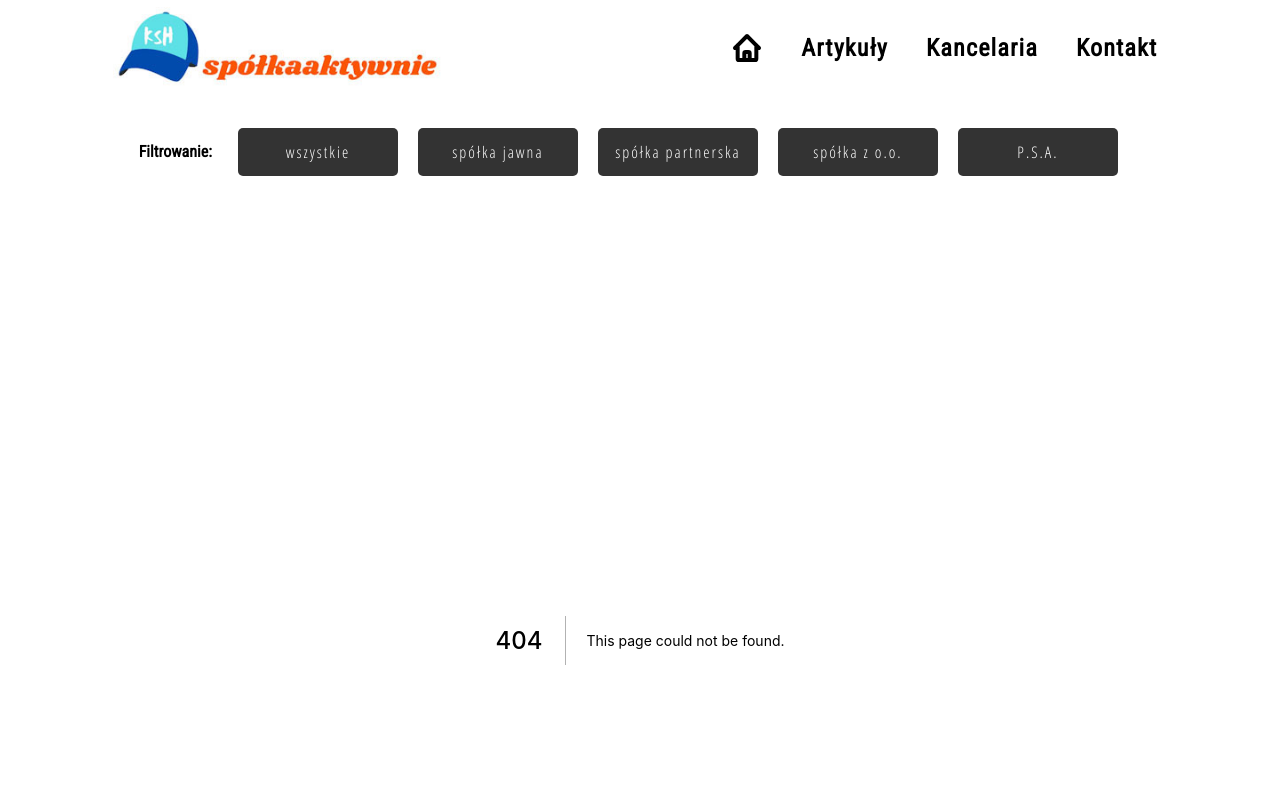
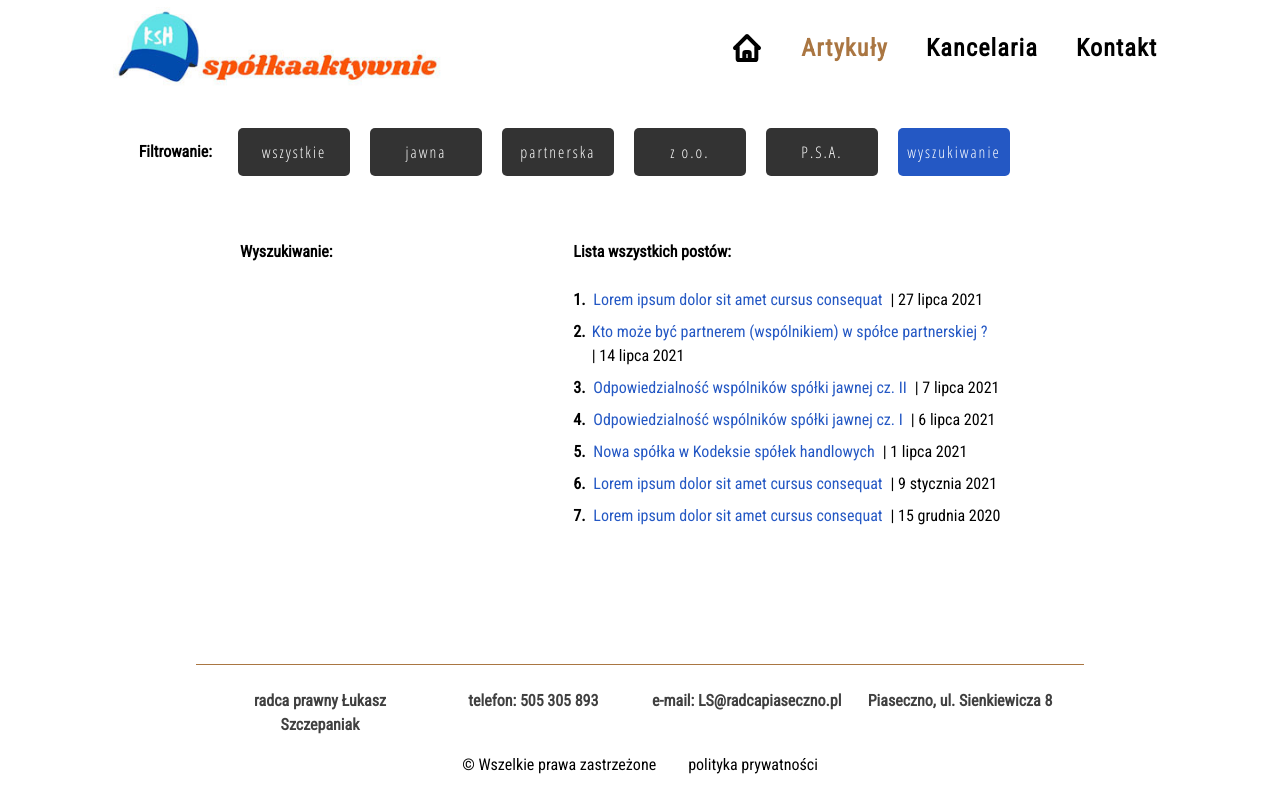
Before and after one commit to lukaszwebdev7/blog-ksh, a Next.js app: page /posts/wyszukiwanie in a window 1280 px wide. Before the commit this address had no page. Shown: the top 800 px of the page. Built offline with nearby package versions, Linux system fonts and the light colour scheme; what @tailwindcss/typography would draw is missing.

Commit message:
add wyszukiwanie.js and associated changes

```diff
--- a/components/layout/footer.js
+++ b/components/layout/footer.js
@@ -6,7 +6,7 @@ function Footer() {
 				<span className="w-10/12 bg-yellow-box h-px" />
 			</div>
 
-			<div className="sm:hidden flex flex-col justify-center text-center font-bold text-base text-gray-25 mb-2">
+			<div className="sm:hidden flex flex-col justify-center text-center font-bold text-sm text-gray-25 mb-2">
 				<div className="">radca prawny Łukasz Szczepaniak</div>
 				<div>tel.: 505 305 893</div>
 				<div>e-mail: LS@radcapiaseczno.pl</div>
--- a/components/layout/navigation.js
+++ b/components/layout/navigation.js
@@ -74,6 +74,7 @@ function Navigation() {
 							style={{ padding: '6px 0 6px 6px' }}
 							className={
 								router.pathname == '/posts' ||
+								router.pathname == '/posts/wyszukiwanie' ||
 								router.pathname == '/posts/spolka_jawna' ||
 								router.pathname == '/posts/spolka_jawna/[slug]' ||
 								router.pathname == '/posts/spolka_partnerska' ||
@@ -157,6 +158,7 @@ function Navigation() {
 							style={{ padding: '6px 0 6px 6px' }}
 							className={
 								router.pathname == '/posts' ||
+								router.pathname == '/posts/wyszukiwanie' ||
 								router.pathname == '/posts/spolka_jawna' ||
 								router.pathname == '/posts/spolka_jawna/[slug]' ||
 								router.pathname == '/posts/spolka_partnerska' ||
--- a/components/layout/navigationInPosts.js
+++ b/components/layout/navigationInPosts.js
@@ -4,8 +4,10 @@ import Link from 'next/link';
 function NavigationPosts() {
 	const router = useRouter();
 
-	const active = 'bg-orange-category text-white w-40 text-center mb-2';
-	const unactive = 'bg-gray text-white w-40 text-center mb-2';
+	const active = 'bg-orange-category text-white w-28 text-center mb-2';
+	const unactive = 'bg-gray text-white w-28 text-center mb-2';
+	const activeArchive = 'bg-lightblue text-white w-28 text-center mb-2';
+	const unactiveArchive = 'bg-category w-28 text-center mb-2';
 
 	return (
 		<div
@@ -40,7 +42,7 @@ function NavigationPosts() {
 							className={router.pathname === '/posts' ? active : unactive}
 						>
 							<Link href="/posts">
-								<span className="block py-3 px-4 cursor-pointer">wszystkie</span>
+								<span className="block py-3 cursor-pointer">wszystkie</span>
 							</Link>
 						</div>
 						<div
@@ -61,7 +63,7 @@ function NavigationPosts() {
 							}
 						>
 							<Link href="/posts/spolka_jawna">
-								<span className="block py-3 px-4 cursor-pointer">spółka jawna</span>
+								<span className="block py-3 cursor-pointer">jawna</span>
 							</Link>
 						</div>
 						<div
@@ -82,7 +84,7 @@ function NavigationPosts() {
 							}
 						>
 							<Link href="/posts/spolka_partnerska">
-								<span className="block py-3 px-4 cursor-pointer">spółka partnerska</span>
+								<span className="block py-3 cursor-pointer">partnerska</span>
 							</Link>
 						</div>
 						<div
@@ -103,7 +105,7 @@ function NavigationPosts() {
 							}
 						>
 							<Link href="/posts/spolka_z_o_o">
-								<span className="block py-3 px-4 cursor-pointer">spółka z o.o.</span>
+								<span className="block py-3 cursor-pointer">z o.o.</span>
 							</Link>
 						</div>
 						<div
@@ -124,7 +126,21 @@ function NavigationPosts() {
 							}
 						>
 							<Link href="/posts/prosta_spolka_akcyjna">
-								<span className="block py-3 px-4 cursor-pointer">P.S.A.</span>
+								<span className="block py-3 cursor-pointer">P.S.A.</span>
+							</Link>
+						</div>
+						<div
+							style={{
+								marginLeft: '10px',
+								marginRight: '10px',
+								borderRadius: '5px',
+								fontFamily: 'Open Sans Condensed',
+								letterSpacing: '2px'
+							}}
+							className={router.pathname === '/posts/wyszukiwanie' ? activeArchive : unactiveArchive}
+						>
+							<Link href="/posts/wyszukiwanie">
+								<span className="block py-3 cursor-pointer">wyszukiwanie</span>
 							</Link>
 						</div>
 					</div>
@@ -144,7 +160,7 @@ function NavigationPosts() {
 								className={router.pathname === '/posts' ? active : unactive}
 							>
 								<Link href="/posts">
-									<span className="block py-3 px-4 cursor-pointer">wszystkie</span>
+									<span className="block py-3 cursor-pointer">wszystkie</span>
 								</Link>
 							</div>
 						</div>
@@ -168,7 +184,7 @@ function NavigationPosts() {
 								}
 							>
 								<Link href="/posts/spolka_jawna">
-									<span className="block py-3 px-4 cursor-pointer">spółka jawna</span>
+									<span className="block py-3 cursor-pointer">jawna</span>
 								</Link>
 							</div>
 						</div>
@@ -192,7 +208,7 @@ function NavigationPosts() {
 								}
 							>
 								<Link href="/posts/spolka_partnerska">
-									<span className="block py-3 px-4 cursor-pointer">spółka partnerska</span>
+									<span className="block py-3 cursor-pointer">partnerska</span>
 								</Link>
 							</div>
 						</div>
@@ -215,7 +231,7 @@ function NavigationPosts() {
 								}
 							>
 								<Link href="/posts/spolka_z_o_o">
-									<span className="block py-3 px-4 cursor-pointer">spółka z o.o.</span>
+									<span className="block py-3 cursor-pointer">z o.o.</span>
 								</Link>
 							</div>
 						</div>
@@ -239,7 +255,23 @@ function NavigationPosts() {
 								}
 							>
 								<Link href="/posts/prosta_spolka_akcyjna">
-									<span className="block py-3 px-4 cursor-pointer">P.S.A.</span>
+									<span className="block py-3 cursor-pointer">P.S.A.</span>
+								</Link>
+							</div>
+						</div>
+						<div className="w-1/3">
+							<div
+								style={{
+									marginLeft: '10px',
+									marginRight: '10px',
+									borderRadius: '5px',
+									fontFamily: 'Open Sans Condensed',
+									letterSpacing: '2px'
+								}}
+								className={router.pathname === '/posts/wyszukiwanie' ? activeArchive : unactiveArchive}
+							>
+								<Link href="/posts/wyszukiwanie">
+									<span className="block py-3 cursor-pointer">wyszukiwanie</span>
 								</Link>
 							</div>
 						</div>
--- a/components/posts/post-detail/social-media-share-buttons.js
+++ b/components/posts/post-detail/social-media-share-buttons.js
@@ -1,5 +1,4 @@
 import { useRouter } from 'next/router';
-import Link from 'next/link';
 
 import { FacebookShareButton, TwitterShareButton, WhatsappShareButton } from 'react-share';
 
@@ -13,14 +12,14 @@ function SocialMediaShareButtons(props) {
 	const path = 'https://blog-ksh.vercel.app' + pathWithoutTitle + `/${slug}/`;
 
 	return (
-		<div className="flex flex-col sm:flex-row justify-end mt-8 sm:items-center">
+		<div className="flex flex-row justify-end mt-8 items-center">
 			<div
 				style={{ fontFamily: 'Open Sans Condensed', letterSpacing: '2px' }}
-				className="mr-2 font-bold text-orange mb-2 sm:mb-0"
+				className="mr-2 font-bold text-orange"
 			>
 				Ciekawe ? Udostępnij na:
 			</div>
-			<div className="flex justify-center sm:justify-start">
+			<div className="flex justify-start">
 				<div className="flex flex-row items-center">
 					<div className="mr-2">
 						<FacebookShareButton url={path}>
--- a/pages/posts/spolka_partnerska/index.js
+++ b/pages/posts/spolka_partnerska/index.js
@@ -1,15 +1,16 @@
-import { useState } from 'react';
+import { useState, useEffect } from 'react';
 
 import PostItem from '../../../components/posts/post-item';
 
 import { getAllPosts } from '../../../lib/posts-util';
 
 function PartnerskaPostsPage(props) {
+	const [ number, setNumber ] = useState(1);
 	const posts = props.posts;
 
 	const filteredArray = posts.filter((post) => post.category === 'spolka_partnerska');
 
-	const size = 2;
+	const size = 6;
 
 	function chunksMaker() {
 		const result = [];
@@ -21,19 +22,57 @@ function PartnerskaPostsPage(props) {
 
 	const chunks = chunksMaker();
 
-	const firstArray = chunks[0];
+	const firstArray = chunks[number - 1];
 
 	const [ chosenArray, setChosenArray ] = useState(firstArray);
+
+	function loadPostsHandler(e, index, array) {
+		setChosenArray(array);
+		setNumber(index + 1);
+	}
+
+	useEffect(
+		() => {
+			const stickyNumber = window.sessionStorage.getItem('numberOfArrayPartnerska');
+			const stickyArray = window.sessionStorage.getItem('arrayPartnerska');
+
+			if (stickyNumber !== null) {
+				setNumber(Number(stickyNumber));
+			}
+
+			if (stickyArray !== null) {
+				setChosenArray(JSON.parse(stickyArray));
+			}
+		},
+		[ 'numberOfArrayPartnerska' ],
+		[ 'arrayPartnerska' ]
+	);
+
+	useEffect(
+		() => {
+			window.sessionStorage.setItem('numberOfArrayPartnerska', number),
+				window.sessionStorage.setItem('arrayPartnerska', JSON.stringify(chosenArray));
+		},
+		[ 'numberOfArrayPartnerska', number ],
+		[ 'arrayPartnerska', chosenArray ]
+	);
+
+	const active = 'mx-2 p-2 bg-orange-category focus:outline-none rounded text-white';
+	const unactive = 'mx-2 p-2';
 
 	return (
 		<div className="flex justify-center">
 			<div className="w-10/12">
-				<ul className="flex flex-col sm:flex-row sm:flex-wrap sm:justify-around mb-16 md:mb-32">
+				<ul className=" flex flex-col sm:flex-row sm:flex-wrap sm:justify-around ">
 					{chosenArray.map((post) => <PostItem key={post.slug} post={post} />)}
 				</ul>
-				<div className="flex justify-center">
+				<div className="flex justify-center mb-16 md:mb-32">
 					{chunks.map((array, index) => (
-						<button key={index} onClick={() => setChosenArray(array)}>
+						<button
+							className={index + 1 === number && chunks.length >= 2 ? active : unactive}
+							key={index}
+							onClick={(e) => loadPostsHandler(e, index, array)}
+						>
 							{chunks.length >= 2 ? index + 1 : ''}
 						</button>
 					))}
--- a/pages/posts/spolka_z_o_o/index.js
+++ b/pages/posts/spolka_z_o_o/index.js
@@ -1,10 +1,11 @@
-import { useState } from 'react';
+import { useState, useEffect } from 'react';
 
 import PostItem from '../../../components/posts/post-item';
 
 import { getAllPosts } from '../../../lib/posts-util';
 
 function ZooPostsPage(props) {
+	const [ number, setNumber ] = useState(1);
 	const posts = props.posts;
 
 	const filteredArray = posts.filter((post) => post.category === 'spolka_z_o_o');
@@ -21,19 +22,57 @@ function ZooPostsPage(props) {
 
 	const chunks = chunksMaker();
 
-	const firstArray = chunks[0];
+	const firstArray = chunks[number - 1];
 
 	const [ chosenArray, setChosenArray ] = useState(firstArray);
+
+	function loadPostsHandler(e, index, array) {
+		setChosenArray(array);
+		setNumber(index + 1);
+	}
+
+	useEffect(
+		() => {
+			const stickyNumber = window.sessionStorage.getItem('numberOfArrayZoo');
+			const stickyArray = window.sessionStorage.getItem('arrayZoo');
+
+			if (stickyNumber !== null) {
+				setNumber(Number(stickyNumber));
+			}
+
+			if (stickyArray !== null) {
+				setChosenArray(JSON.parse(stickyArray));
+			}
+		},
+		[ 'numberOfArrayZoo' ],
+		[ 'arrayZoo' ]
+	);
+
+	useEffect(
+		() => {
+			window.sessionStorage.setItem('numberOfArrayZoo', number),
+				window.sessionStorage.setItem('arrayZoo', JSON.stringify(chosenArray));
+		},
+		[ 'numberOfArrayZoo', number ],
+		[ 'arrayZoo', chosenArray ]
+	);
+
+	const active = 'mx-2 p-2 bg-orange-category focus:outline-none rounded text-white';
+	const unactive = 'mx-2 p-2';
 
 	return (
 		<div className="flex justify-center">
 			<div className="w-10/12">
-				<ul className="flex flex-col sm:flex-row sm:flex-wrap sm:justify-around mb-16 md:mb-32">
+				<ul className=" flex flex-col sm:flex-row sm:flex-wrap sm:justify-around ">
 					{chosenArray.map((post) => <PostItem key={post.slug} post={post} />)}
 				</ul>
-				<div className="flex justify-center">
+				<div className="flex justify-center mb-16 md:mb-32">
 					{chunks.map((array, index) => (
-						<button key={index} onClick={() => setChosenArray(array)}>
+						<button
+							className={index + 1 === number && chunks.length >= 2 ? active : unactive}
+							key={index}
+							onClick={(e) => loadPostsHandler(e, index, array)}
+						>
 							{chunks.length >= 2 ? index + 1 : ''}
 						</button>
 					))}
@@ -42,7 +81,6 @@ function ZooPostsPage(props) {
 		</div>
 	);
 }
-
 export default ZooPostsPage;
 
 export function getStaticProps() {
--- /dev/null
+++ b/pages/posts/wyszukiwanie.js
@@ -0,0 +1,62 @@
+import { useEffect } from 'react';
+import Link from 'next/link';
+import { getAllPosts } from '../../lib/posts-util';
+
+function Archive(props) {
+	const posts = props.posts;
+
+	const showFormattedDate = (date) => {
+		const localeDate = new Date(date).toLocaleDateString('pl-PL', {
+			day: 'numeric',
+			month: 'long',
+			year: 'numeric'
+		});
+		return localeDate;
+	};
+
+	return (
+		<div className="flex justify-center mb-20 xl:mb-32">
+			<div className="w-11/12 sm:w-3/4 md:w-10/12 xl:w-3/4">
+				<div className="flex flex-col md:flex-row">
+					{useEffect(() => {
+						const burger = window.document.querySelector('.burger');
+						const menu = window.document.querySelector('.menu');
+						return menu.classList.add('-mt-6'), burger.classList.add('hidden');
+					}, [])}
+					<div className="font-bold md:w-5/12">Wyszukiwanie:</div>
+					<div className="md:w-7/12">
+						<div className="font-bold mb-6">Lista wszystkich postów:</div>
+						<ul>
+							{posts.map((post, index) => (
+								<div className="my-2 cursor-pointer">
+									<div className="flex flex-row">
+										<div className="w-4 font-bold mr-1">{index + 1 + '.'}</div>
+										<div className="flex flex-row flex-wrap">
+											<Link key={post.slug} href={`/posts/${post.category}/${post.slug}`}>
+												<div className="mr-2 text-lightblue hover:underline">{post.title}</div>
+											</Link>
+
+											<div className="">{`| ${showFormattedDate(post.date)}`}</div>
+										</div>
+									</div>
+								</div>
+							))}
+						</ul>
+					</div>
+				</div>
+			</div>
+		</div>
+	);
+}
+
+export default Archive;
+
+export function getStaticProps() {
+	const allPosts = getAllPosts();
+
+	return {
+		props: {
+			posts: allPosts
+		}
+	};
+}
```
